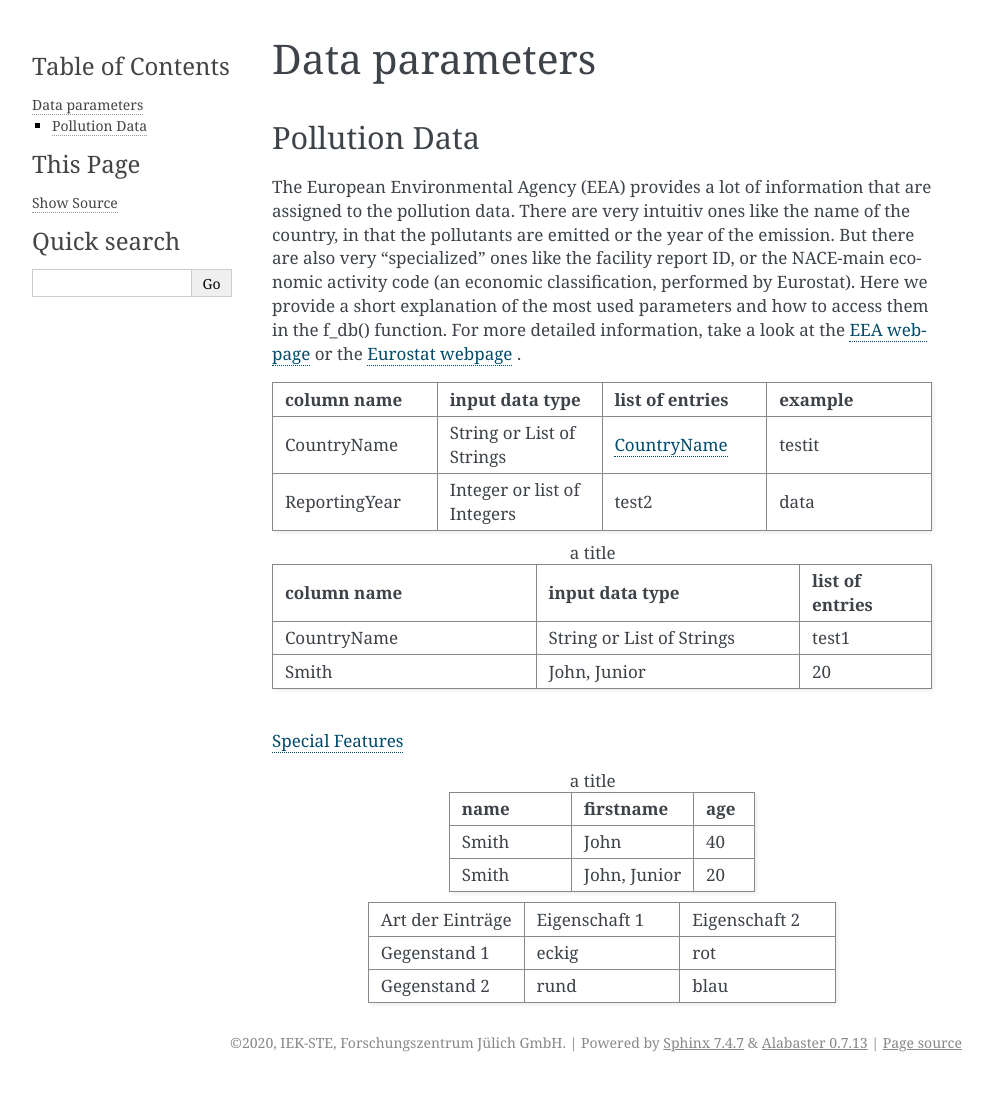
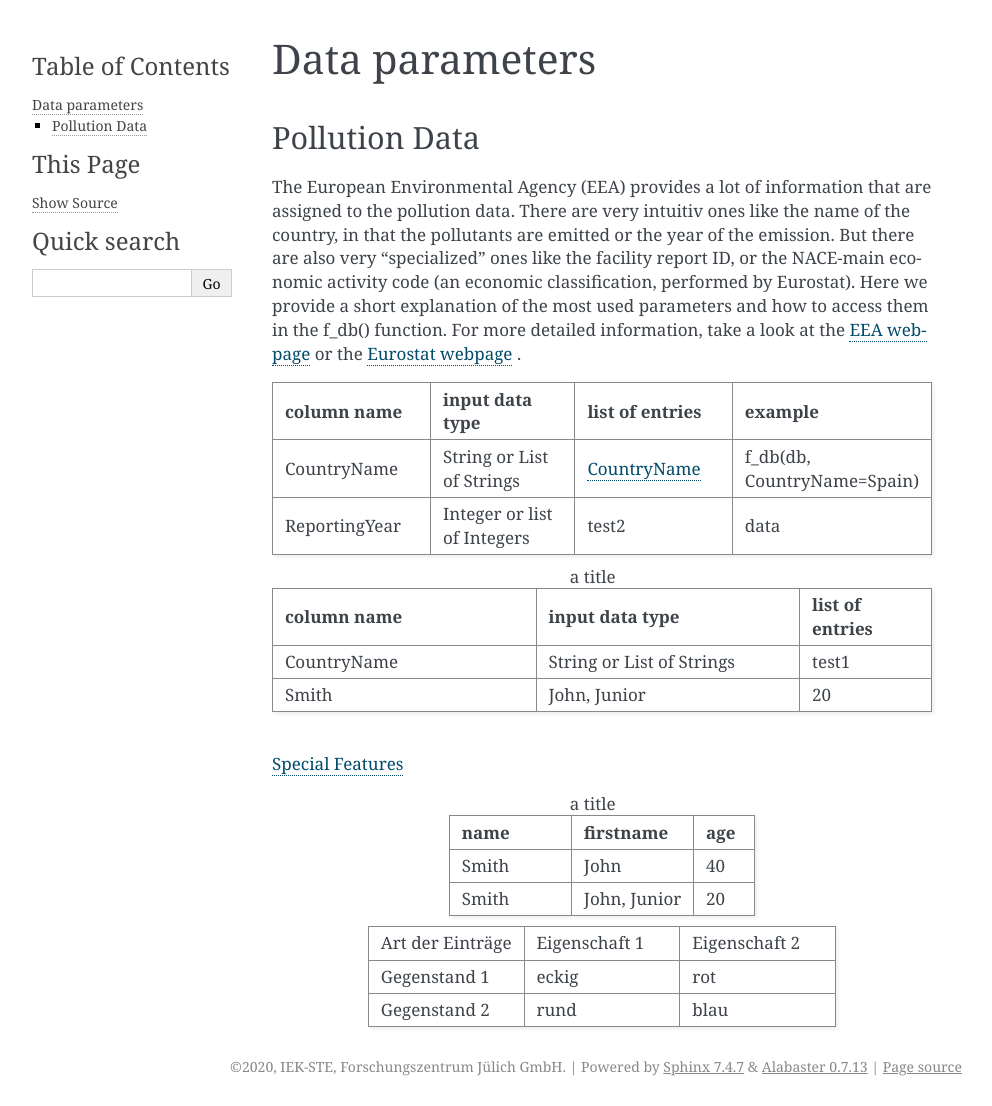
Before and after one commit to ElsevierSoftwareX/SOFTX-D-21-00134, a Sphinx documentation site: the page built from docs/source/datainformation.rst, in a window 1280 px wide. Shown: the whole page, without its empty margins (148-1140 px from the left). Built offline with Sphinx 7.4.7, drawn with Linux system fonts in a browser that asks for light colours; before the commit the page ends 1082 px from its top, so only the background shows below that.

Commit message:
testing documentation

```diff
--- a/docs/source/datainformation.rst
+++ b/docs/source/datainformation.rst
@@ -14,7 +14,7 @@ For more detailed information, take a look at the `EEA webpage <https://www.eea.
 	:header: "column name", "input data type", "list of entries", "example"
 	:widths: 50, 50, 50, 50
 
-	"CountryName", "String or List of Strings", ":ref:`countrynamelist`", "testit"
+	"CountryName", "String or List of Strings", ":ref:`countrynamelist`", "f_db(db, CountryName=Spain)"
 	"ReportingYear", "Integer or list of Integers", "test2", "data"
 
 
```
